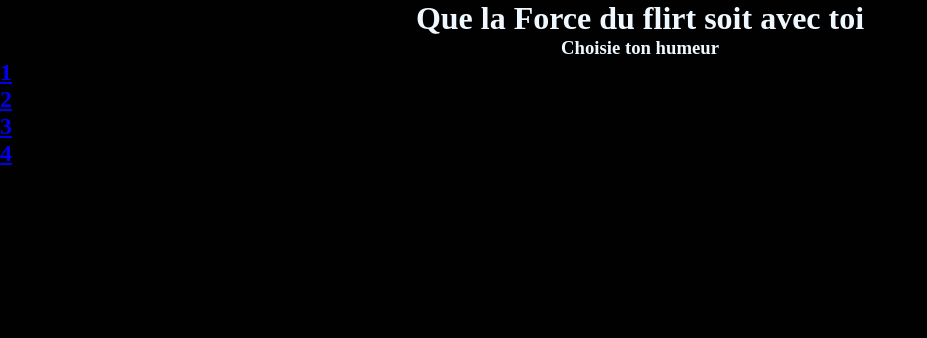
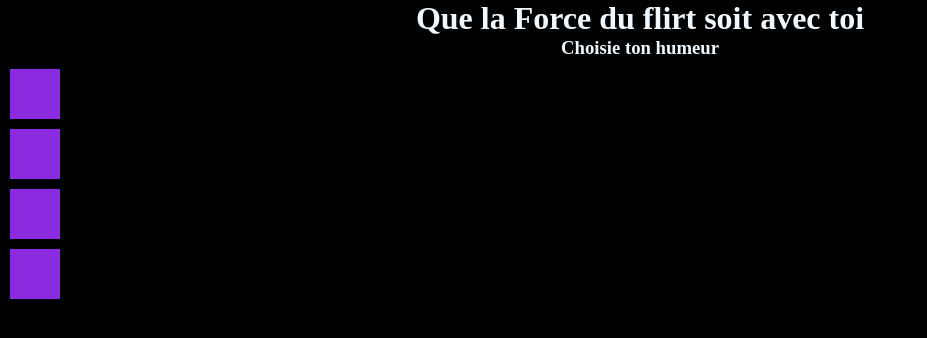
Before and after one commit to Sofian-Abdelli/WookieMatch, a React (Vite) app: page / in a window 1280 px wide. Shown: the top 338 px of the page, without its empty margins (0-927 px from the left). Built offline with nearby package versions, Linux system fonts and the light colour scheme.

Commit message:
description des card

```diff
--- a/src/components/Card.css
+++ b/src/components/Card.css
@@ -1,4 +1,4 @@
-.a {
+.card {
     background-color: blueviolet;
     height: 50px;
     width: 50px;
--- a/src/components/Card.tsx
+++ b/src/components/Card.tsx
@@ -1,11 +1,38 @@
 import { Link } from "react-router";
 import "./Card.css";
-function Card({oui, color}) {
+const card = [
+  {
+    id: "Les Rebelles du Coeur",
+    description: "Passionés du coté lumineux (ou presque)",
+    fruitImage: <img src="" alt="" />,
+    symbole: "Coeur flamboyant",
+  },
+  {
+    id: "Les gardiens du calme",
+    description: "Tu crois en la connexion spirituelle plus qu'en le 'swipe'",
+    fruitImage: <img src="" alt="" />,
+    symbole: "Impuslsif",
+  },
+  {
+    id: "Les Sages de Dagobah",
+    description: "Les calmes, drôles et profonds",
+    fruitImage: <img src="" alt="" />,
+    symbole: "Feuille de Force",
+  },
+  {
+    id: "Les Mystique de Coruscant",
+    description: "Les sophistiqués, sensibles",
+    fruitImage: <img src="" alt="" />,
+    symbole: "Sabre Violet",
+  },
+];
+
+function Card() {
   return (
     <>
-      <figure className={color}>
+      <figure className="card">
         <Link to="/Swipe">
-        <h2>{oui}</h2>
+
         </Link>
       </figure>
     </>
--- a/src/pages/Home.tsx
+++ b/src/pages/Home.tsx
@@ -6,10 +6,10 @@ function Home() {
       <div className="home">
         <h1>Que la Force du flirt soit avec toi</h1>
         <h3>Choisie ton humeur</h3>
-        <Card oui={"1"}/>
-        <Card oui={"2"}/>
-        <Card oui={"3"}/>
-        <Card oui={"4"}/>
+        <Card />
+        <Card />
+        <Card />
+        <Card />
       </div>
     </>
   );
```
